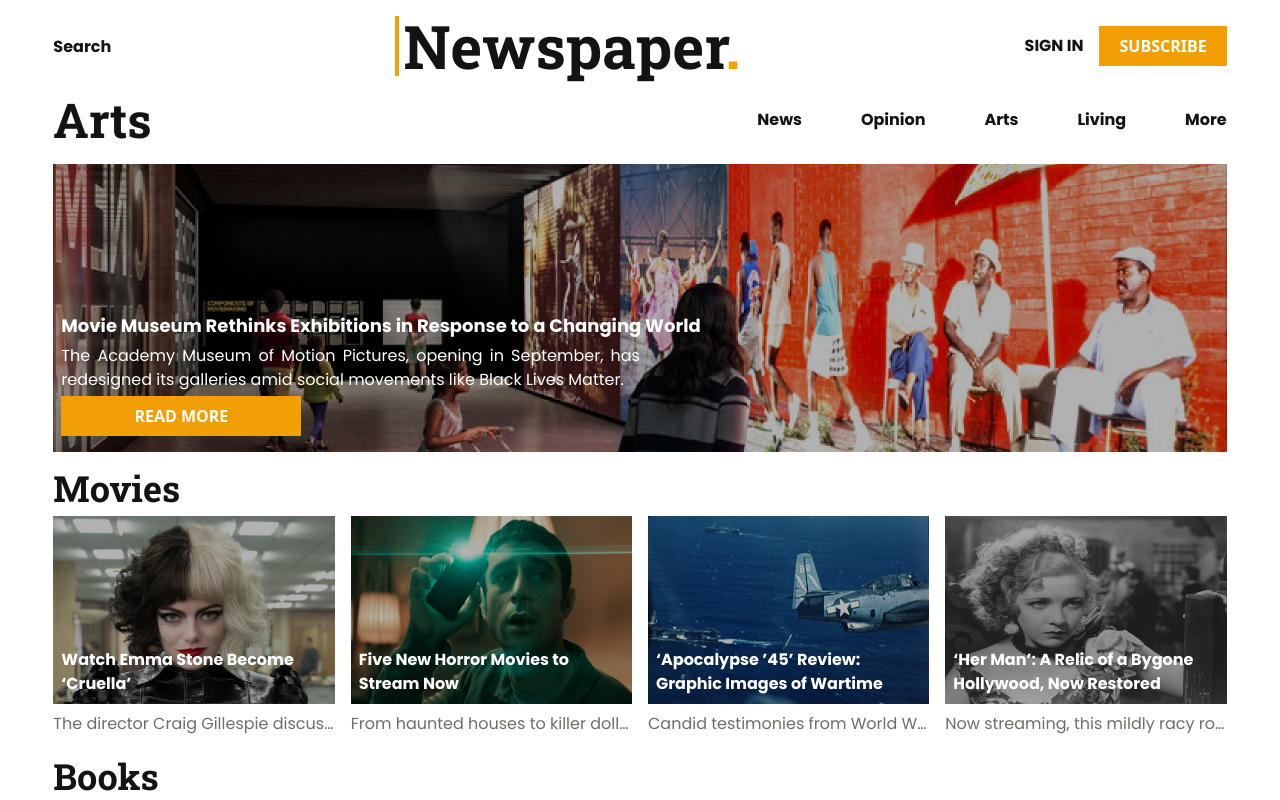
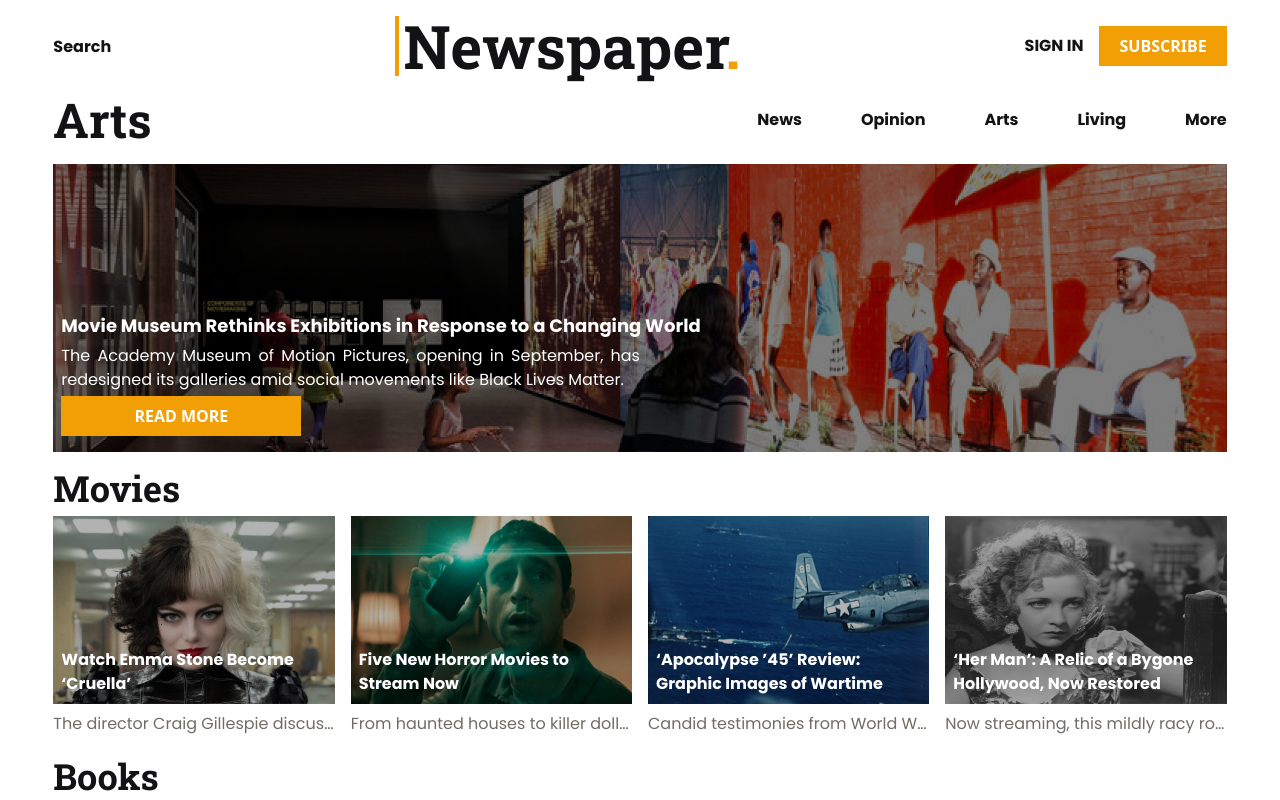
Before and after one commit to gaoliveira21/newspaper, a Next.js app: page / in a window 1280 px wide. Shown: the top 800 px of the page. Built offline with nearby package versions, Linux system fonts and the light colour scheme; data requests are answered from the project's data file; grey boxes are pictures that could not be loaded.

Commit message:
feat: add percent props

```diff
--- a/src/components/atoms/Contrast/index.tsx
+++ b/src/components/atoms/Contrast/index.tsx
@@ -1,3 +1,7 @@
-export function Contrast () {
-  return <div className="w-full h-full bg-black z-10 absolute top-0 left-0 opacity-30" />
+type ContrastProps = {
+  percent?: '30' | '40' | '50' | '60'
 }
+
+export function Contrast ({ percent = '30' }: ContrastProps) {
+  return <div className={`w-full h-full bg-black z-10 absolute top-0 left-0 opacity-${percent}`} />
+}
--- a/src/components/molecules/Banner/index.tsx
+++ b/src/components/molecules/Banner/index.tsx
@@ -9,7 +9,7 @@ type BannerProps = {
 export function Banner({ data: { image, title, excerpt } }: BannerProps) {
   return (
     <div className="w-100 px-2 py-4 my-4 h-72 flex flex-col justify-end relative overflow-hidden ">
-      <Contrast />
+      <Contrast percent="50" />
       <img src={image} alt="Banner" className="absolute w-full top-0 left-0 h-full object-cover" />
 
       <Text as="strong" size="lg" color="white" weight="bold" className="z-10">
```
